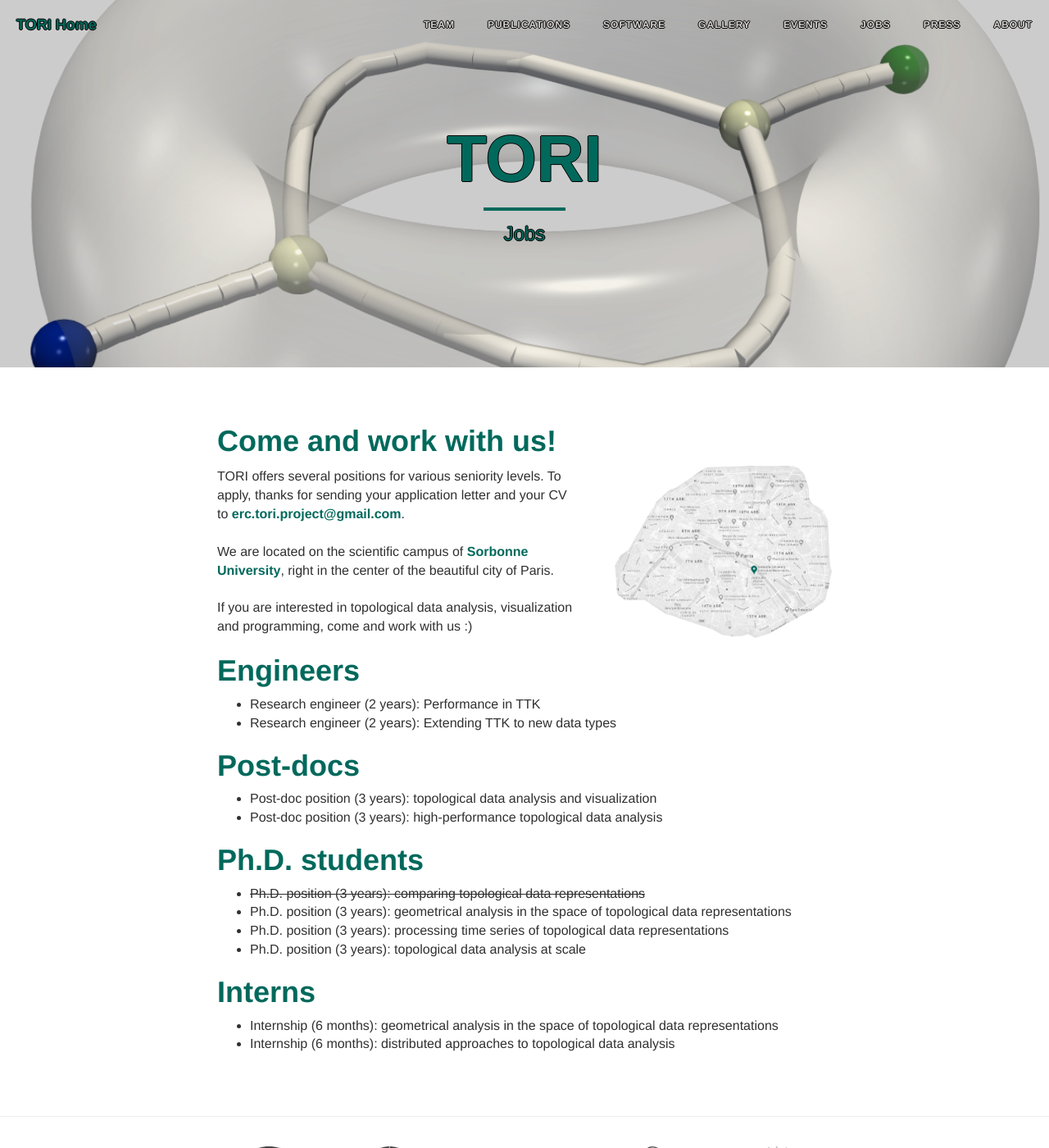
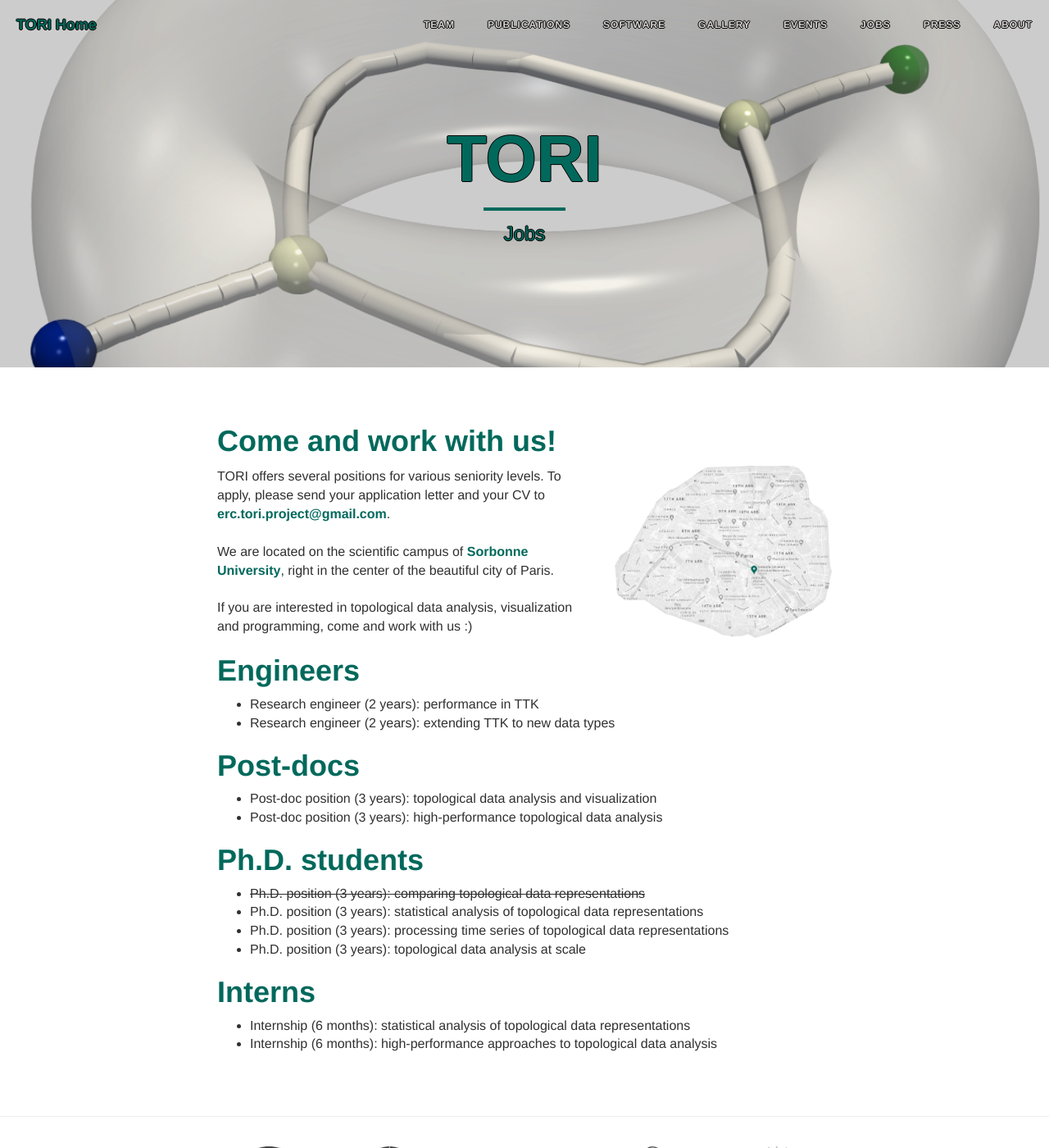
Before and after one commit to erc-tori/erc-tori.github.io, a Jekyll site: the page built from jobs.md, in a window 1280 px wide and 1400 px high. Shown: the whole window at 82% size. Built offline with Jekyll 4.4.1, drawn with Linux system fonts in a browser that asks for light colours.

Commit message:
last updates

```diff
--- a/jobs.md
+++ b/jobs.md
@@ -17,7 +17,7 @@ If you are interested in topological data analysis, visualization and programmin
   <tr>
   <td width="50%">
         TORI offers several positions for various seniority levels.
-To apply, thanks for sending your application letter and your CV to
+To apply, please send your application letter and your CV to
 <a href="mailto:erc.tori.project@gmail.com">erc.tori.project@gmail.com</a>.
         <br>
         <br>
@@ -41,8 +41,8 @@ target='new'
 
 
 # Engineers
-- Research engineer (2 years): Performance in TTK
-- Research engineer (2 years): Extending TTK to new data types
+- Research engineer (2 years): performance in TTK
+- Research engineer (2 years): extending TTK to new data types
 
 # Post-docs
 - Post-doc position (3 years): topological data analysis and visualization
@@ -50,10 +50,10 @@ target='new'
 
 # Ph.D. students
 - ~~Ph.D. position (3 years): comparing topological data representations~~
-- Ph.D. position (3 years): geometrical analysis in the space of topological data representations
+- Ph.D. position (3 years): statistical analysis of topological data representations
 - Ph.D. position (3 years): processing time series of topological data representations
 - Ph.D. position (3 years): topological data analysis at scale
 
 # Interns
-- Internship (6 months): geometrical analysis in the space of topological data representations
-- Internship (6 months): distributed approaches to topological data analysis
+- Internship (6 months): statistical analysis of topological data representations
+- Internship (6 months): high-performance approaches to topological data analysis
```
Also changed, not shown: about.md (+3 -3 lines), index.md (+1 -7 lines), software.md (+3 -5 lines).
